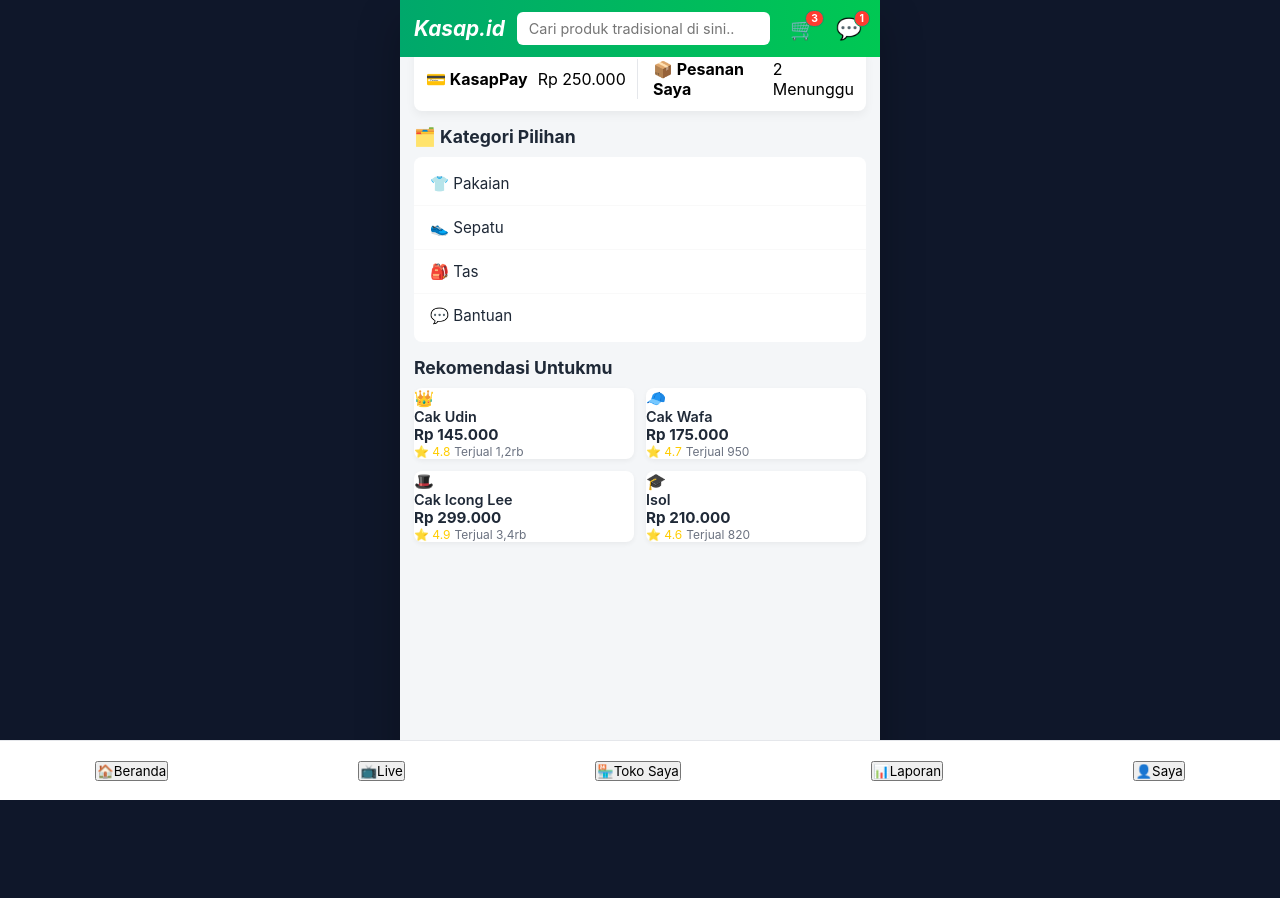
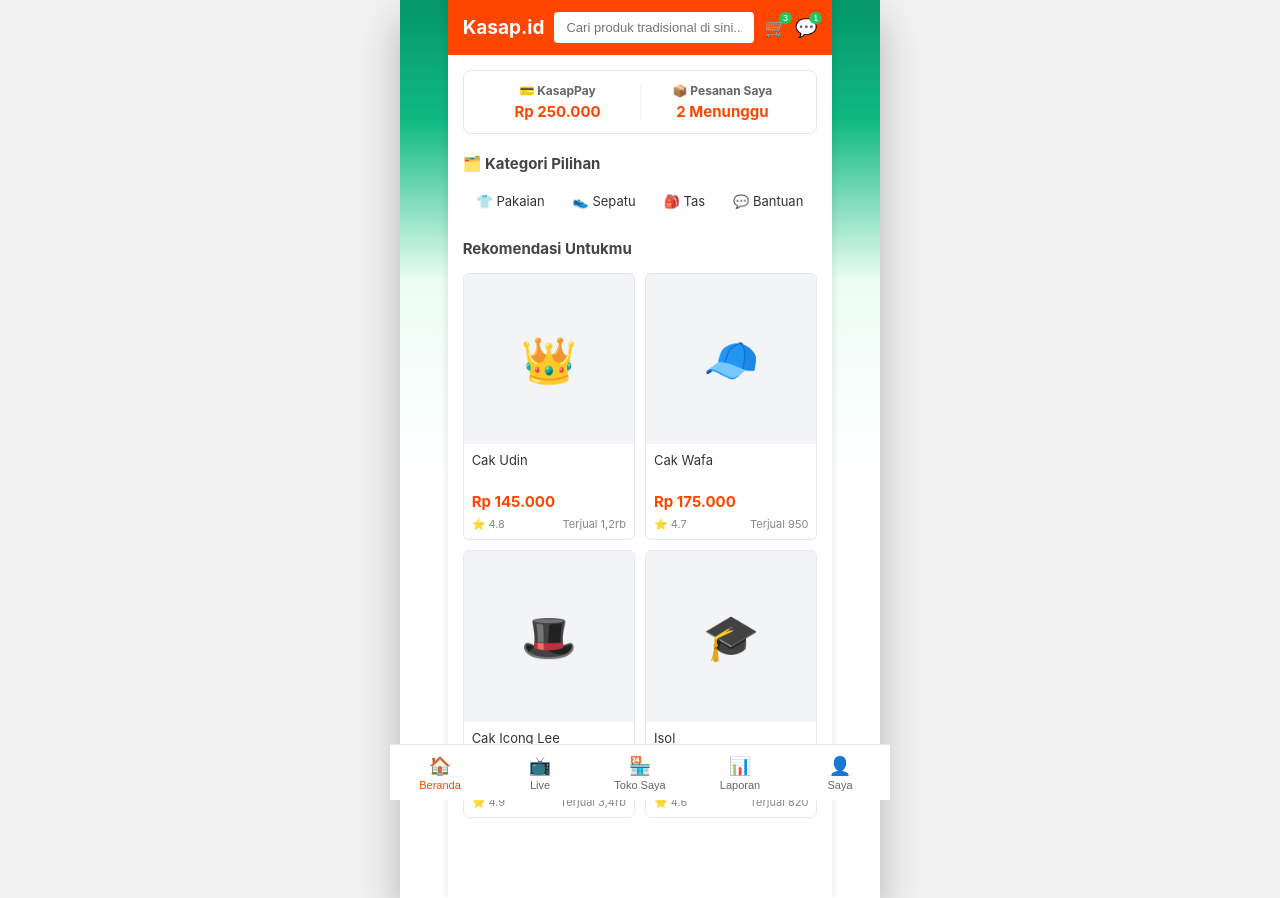
Before and after one commit to k454p/kasap_id, a React (Vite) app: page / in a window 1280 px wide. Before the commit the page ends 800 px from the top, so only its background shows below. Built offline with nearby package versions, Linux system fonts and the light colour scheme.

Commit message:
Refactor App.css for improved UI and layout
Updated styles for various components including header, navbar, and product cards. Adjusted colors, padding, and layout for improved UI.

```diff
--- a/src/App.css
+++ b/src/App.css
@@ -1,304 +1,376 @@
-/* 1. VARIABEL WARNA GLOBAL & RESET KASAP.ID */
-:root {
-  --primary: #00a86b;       /* Hijau utama Kasap.id */
-  --primary-light: #00c853; /* Hijau muda untuk gradasi */
-  --bg-light: #f4f6f8;      /* Latar belakang aplikasi */
-  --dark: #1f2937;          /* Warna teks utama */
-  --gray: #6b7280;          /* Warna teks sekunder / deskripsi */
-  --light-gray: #f3f4f6;    /* Latar belakang kartu / field */
-  --border: #e5e7eb;        /* Warna garis pembatas */
-  --white: #ffffff;
+* {
+  margin: 0;
+  padding: 0;
+  box-sizing: border-box;
 }
 
-* {
-  box-sizing: border-box;
-  margin: 0;
-  padding: 0;
-  font-family: '-apple-system', BlinkMacSystemFont, 'Segoe UI', Roboto, Helvetica, Arial, sans-serif;
+body {
+  background-color: #f2f2f2;
+  font-family: -apple-system, BlinkMacSystemFont, "Segoe UI", Roboto, Helvetica, Arial, sans-serif;
+  color: #333;
 }
 
-/* 2. STRUKTUR UTAMA APLIKASI (MOBILE VIEWPORT) */
+/* Viewport Handphone di Tengah Layar */
 .app-viewport {
-  width: 100%;
+  max-width: 500px;
   min-height: 100vh;
-  background-color: var(--bg-light);
+  margin: 0 auto;
+  background-color: #ffffff;
   display: flex;
   flex-direction: column;
   position: relative;
-  padding-bottom: 70px; /* Ruang agar konten tidak tertutup navbar bawah */
+  box-shadow: 0 0 10px rgba(0,0,0,0.1);
 }
 
-/* 3. HEADER BERGAYA SHOPEE HIJAU KASAP.ID */
+.main-content-area {
+  flex: 1;
+  width: 100%;
+  padding-bottom: 70px; /* Jarak agar tidak tertutup navbar bottom */
+}
+
+/* Shopee Header */
 .shopee-header {
+  background-color: #ff4500;
+  padding: 12px 15px;
+  display: flex;
+  align-items: center;
+  gap: 10px;
   position: sticky;
   top: 0;
-  z-index: 50;
-  background: linear-gradient(to right, var(--primary), var(--primary-light));
-  display: flex;
-  align-items: center;
-  justify-content: space-between;
-  gap: 12px;
-  padding: 12px 14px;
-  color: var(--white);
+  z-index: 100;
 }
 
 .brand-title {
-  font-size: 1.3rem;
+  color: white;
   font-weight: bold;
-  font-style: italic;
+  font-size: 19px;
+  cursor: pointer;
 }
 
 .search-container {
   flex: 1;
-  position: relative;
-  display: flex;
-  align-items: center;
 }
 
 .search-input {
   width: 100%;
-  padding: 8px 35px 8px 12px;
-  border-radius: 6px;
+  padding: 8px 12px;
   border: none;
-  font-size: 0.9rem;
+  border-radius: 4px;
   outline: none;
+  font-size: 13px;
 }
-/* STYLE TAMBAHAN UNTUK IKON HEADER */
+
 .header-icons {
   display: flex;
-  align-items: center;
-  gap: 12px;
-  padding-left: 4px;
+  gap: 8px;
 }
 
 .icon-btn {
   background: none;
   border: none;
-  font-size: 1.3rem;
+  color: white;
+  font-size: 18px;
+  position: relative;
   cursor: pointer;
-  position: relative;
-  padding: 4px;
-  display: flex;
-  align-items: center;
-  justify-content: center;
 }
 
-.icon-btn .badge {
+.badge {
   position: absolute;
-  top: -2px;
-  right: -4px;
-  background-color: #ff3b30; /* Merah cerah untuk notifikasi */
+  top: -5px;
+  right: -5px;
+  background-color: #22c55e;
   color: white;
-  font-size: 0.65rem;
-  font-weight: bold;
-  border-radius: 10px;
-  padding: 1px 5px;
-  min-width: 16px;
-  text-align: center;
-  border: 1px solid var(--primary); /* Sesuai dengan warna dasar hijau */
+  font-size: 9px;
+  padding: 1px 4px;
+  border-radius: 50%;
 }
 
-
-/* 4. KARTU SALDO & PESANAN (KASAPPAY & PESANAN SAYA) */
+/* Dashboard Saldo */
 .balance-card-container {
-  padding: 0 14px;
-  margin-top: -10px; /* Membuat kartu agak naik menumpuk gradasi header */
-  z-index: 10;
+  padding: 15px;
 }
 
 .balance-card {
-  background-color: var(--white);
+  background: #ffffff;
+  border: 1px solid #e5e7eb;
   border-radius: 8px;
+  display: flex;
   padding: 12px;
-  display: flex;
-  justify-content: space-between;
-  box-shadow: 0px 4px 10px rgba(0, 0, 0, 0.05);
+  box-shadow: 0 2px 4px rgba(0,0,0,0.02);
 }
 
 .balance-item {
+  flex: 1;
+  text-align: center;
+}
+.balance-item:first-child {
+  border-right: 1px solid #f3f4f6;
+}
+
+.balance-item h4 {
+  font-size: 12px;
+  color: #666;
+}
+
+.balance-item p {
+  font-size: 15px;
+  font-weight: bold;
+  color: #ff4500;
+  margin-top: 4px;
+}
+
+/* Kategori Pilihan */
+.section-title {
+  font-size: 15px;
+  padding: 5px 15px;
+  color: #444;
+}
+
+.category-list {
   display: flex;
-  align-items: center;
-  gap: 10px;
-  flex: 1;
+  justify-content: space-around;
+  padding: 15px;
+  background: #fff;
+  margin-bottom: 10px;
+}
+
+.category-item {
+  text-align: center;
+  font-size: 13px;
   cursor: pointer;
 }
 
-.balance-item:first-child {
-  border-right: 1px solid var(--border);
-  padding-right: 10px;
-}
-
-.balance-item:last-child {
-  padding-left: 15px;
-}
-
-.balance-info h4 {
-  font-size: 0.75rem;
-  color: var(--gray);
-  font-weight: 500;
-}
-
-.balance-info p {
-  font-size: 0.9rem;
-  color: var(--dark);
-  font-weight: bold;
-}
-
-/* 5. KATEGORI PILIHAN & MENU UTAMA */
-.section-title {
-  font-size: 1.1rem;
-  font-weight: bold;
-  color: var(--dark);
-  padding: 15px 14px 10px 14px;
-}
-
-.category-list {
-  background-color: var(--white);
-  margin: 0 14px;
-  border-radius: 8px;
-  padding: 5px 0;
-}
-
-.category-item {
-  display: flex;
-  align-items: center;
-  gap: 15px;
-  padding: 12px 16px;
-  border-bottom: 1px solid #f9f9f9;
-  cursor: pointer;
-  color: var(--dark);
-  font-size: 0.95rem;
-}
-
-.category-item:last-child {
-  border-bottom: none;
-}
-
-/* 6. PROMO BANNER */
-.promo-section {
-  padding: 15px 14px;
-  background: linear-gradient(to bottom, rgba(0,168,107,0.1), transparent);
-}
-
-.promo-title {
-  font-size: 1.2rem;
-  font-weight: bold;
-  color: var(--dark);
-}
-
-.promo-desc {
-  font-size: 0.85rem;
-  color: var(--gray);
-  margin-bottom: 8px;
-}
-
-.btn-promo-shop {
-  background-color: var(--white);
-  border: 1px solid #cc0000;
-  color: #cc0000;
-  padding: 4px 10px;
-  font-size: 0.75rem;
-  border-radius: 4px;
-  cursor: pointer;
-}
-
-/* 7. GRID PRODUK REKOMENDASI */
+/* Grid Rekomendasi Produk */
 .product-grid {
   display: grid;
   grid-template-columns: repeat(2, 1fr);
-  gap: 12px;
-  padding: 0 14px 20px 14px;
+  gap: 10px;
+  padding: 10px 15px;
 }
 
 .product-card {
-  background-color: var(--white);
-  border-radius: 8px;
+  background: #fff;
+  border: 1px solid #e5e7eb;
+  border-radius: 6px;
   overflow: hidden;
-  box-shadow: 0px 2px 5px rgba(0,0,0,0.05);
-  display: flex;
-  flex-direction: column;
+  cursor: pointer;
+  transition: transform 0.1s ease;
 }
 
-.product-img-placeholder {
-  width: 100%;
-  height: 150px;
-  background-color: #f0f0f0;
-  display: flex;
-  align-items: center;
-  justify-content: center;
-  color: var(--gray);
-  font-size: 0.85rem;
+.product-card:active {
+  transform: scale(0.98);
 }
 
-.product-info {
-  padding: 10px;
+.product-image {
+  width: 100%;
+  aspect-ratio: 1/1;
+  background: #f3f4f6;
   display: flex;
-  flex-direction: column;
-  gap: 4px;
+  justify-content: center;
+  align-items: center;
+  font-size: 45px;
+}
+
+.product-info-container {
+  padding: 8px;
 }
 
 .product-name {
-  font-size: 0.9rem;
-  font-weight: 600;
-  color: var(--dark);
-  white-space: nowrap;
+  font-size: 13px;
+  font-weight: normal;
+  color: #333;
+  height: 36px;
+  display: -webkit-box;
+  -webkit-line-clamp: 2;
+  -webkit-box-orient: vertical;
   overflow: hidden;
-  text-overflow: ellipsis;
 }
 
 .product-price {
-  font-size: 0.95rem;
+  color: #ff4500;
   font-weight: bold;
-  color: var(--dark);
+  font-size: 15px;
+  margin-top: 4px;
 }
 
 .product-meta {
   display: flex;
-  align-items: center;
-  font-size: 0.75rem;
-  color: var(--gray);
-  gap: 4px;
+  justify-content: space-between;
+  font-size: 11px;
+  color: #888;
+  margin-top: 6px;
 }
 
-.star-icon {
-  color: #ffcc00;
-}
-
-/* 8. NAVBAR BOTTOM (NAVIGASI BAWAH APLIKASI) */
+/* Navbar Bawah Statis */
 .navbar-bottom {
   position: fixed;
   bottom: 0;
-  left: 0;
-  right: 0;
+  left: 50%;
+  transform: translateX(-50%);
+  width: 100%;
+  max-width: 500px;
+  height: 56px;
+  background: #ffffff;
+  display: flex;
+  border-top: 1px solid #e5e7eb;
+  z-index: 200;
+}
+
+.navbar-bottom button {
+  flex: 1;
+  border: none;
+  background: none;
+  display: flex;
+  flex-direction: column;
+  justify-content: center;
+  align-items: center;
+  cursor: pointer;
+  color: #666;
+}
+
+.navbar-bottom button.active {
+  color: #ff4500;
+}
+
+.nav-icon {
+  font-size: 18px;
+}
+
+.nav-text {
+  font-size: 11px;
+  margin-top: 2px;
+}
+
+/* Placeholder Page */
+.placeholder-page {
+  padding: 50px 20px;
+  text-align: center;
+  color: #666;
+  font-size: 16px;
+}
+
+/* Tampilan Detail Produk */
+.detail-container {
+  background: #f9f9f9;
+  min-height: 100vh;
+  padding-bottom: 70px;
+}
+
+.detail-header {
+  display: flex;
+  align-items: center;
+  padding: 12px 15px;
+  background: #fff;
+  border-bottom: 1px solid #e5e7eb;
+  position: sticky;
+  top: 0;
+  z-index: 10;
+}
+
+.back-btn {
+  background: none;
+  border: none;
+  color: #ff4500;
+  font-size: 14px;
+  cursor: pointer;
+  font-weight: bold;
+}
+
+.detail-title {
+  margin-left: 15px;
+  font-weight: bold;
+}
+
+.detail-image-box {
+  width: 100%;
+  aspect-ratio: 1/1;
+  background: #e5e7eb;
+  display: flex;
+  justify-content: center;
+  align-items: center;
+  font-size: 80px;
+}
+
+.detail-info {
+  background: #fff;
+  padding: 15px;
+  margin-bottom: 10px;
+}
+
+.detail-price {
+  color: #ff4500;
+  font-size: 24px;
+  font-weight: bold;
+}
+
+.detail-name {
+  font-size: 16px;
+  font-weight: normal;
+  margin-top: 6px;
+  line-height: 1.4;
+}
+
+.detail-meta {
+  display: flex;
+  gap: 10px;
+  font-size: 13px;
+  color: #666;
+  margin-top: 10px;
+}
+
+.detail-description {
+  background: #fff;
+  padding: 15px;
+}
+
+.detail-description h3 {
+  font-size: 14px;
+  margin-bottom: 8px;
+}
+
+.detail-description p {
+  font-size: 13px;
+  color: #555;
+  line-height: 1.5;
+}
+
+/* Sticky Bottom Action Bar Shopee */
+.bottom-action-bar {
+  position: fixed;
+  bottom: 0;
+  left: 50%;
+  transform: translateX(-50%);
+  width: 100%;
+  max-width: 500px;
   height: 60px;
-  background-color: var(--white);
-  border-top: 1px solid var(--border);
+  background: #fff;
   display: flex;
-  justify-content: space-around;
-  align-items: center;
+  border-top: 1px solid #e5e7eb;
   z-index: 100;
 }
 
-.nav-item {
+.btn-icon-action {
+  width: 15%;
+  height: 100%;
+  background: none;
+  border: none;
+  border-right: 1px solid #f3f4f6;
   display: flex;
   flex-direction: column;
+  justify-content: center;
   align-items: center;
-  justify-content: center;
-  font-size: 0.7rem;
-  color: var(--gray);
+  font-size: 20px;
   cursor: pointer;
-  background: none;
-  border: none;
-  gap: 4px;
-  flex: 1;
+  text-decoration: none;
 }
 
-.nav-item.active {
-  color: var(--primary);
+.btn-buy-action {
+  width: 70%;
+  height: 100%;
+  background: #ff4500;
+  color: white;
+  border: none;
   font-weight: bold;
+  font-size: 16px;
+  cursor: pointer;
 }
-
-.nav-icon {
-  width: 22px;
-  height: 22px;
-}
```
